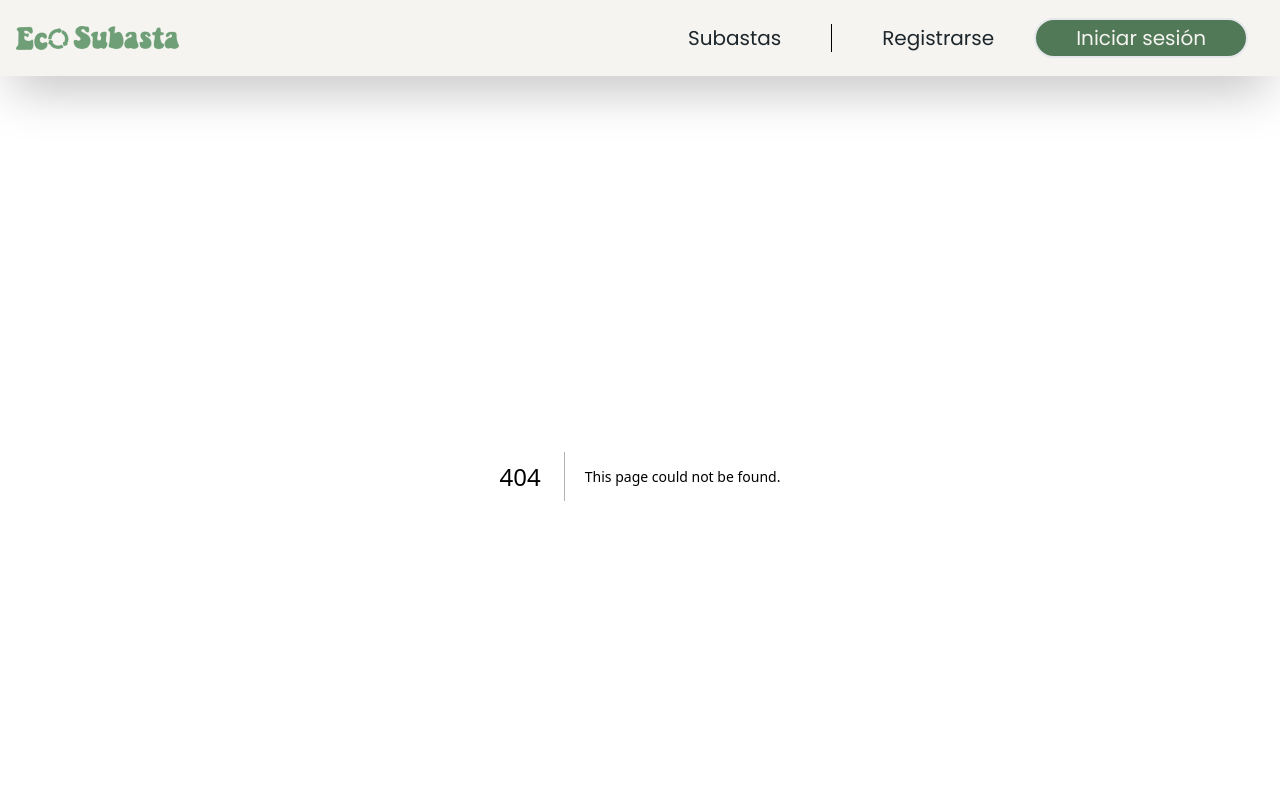
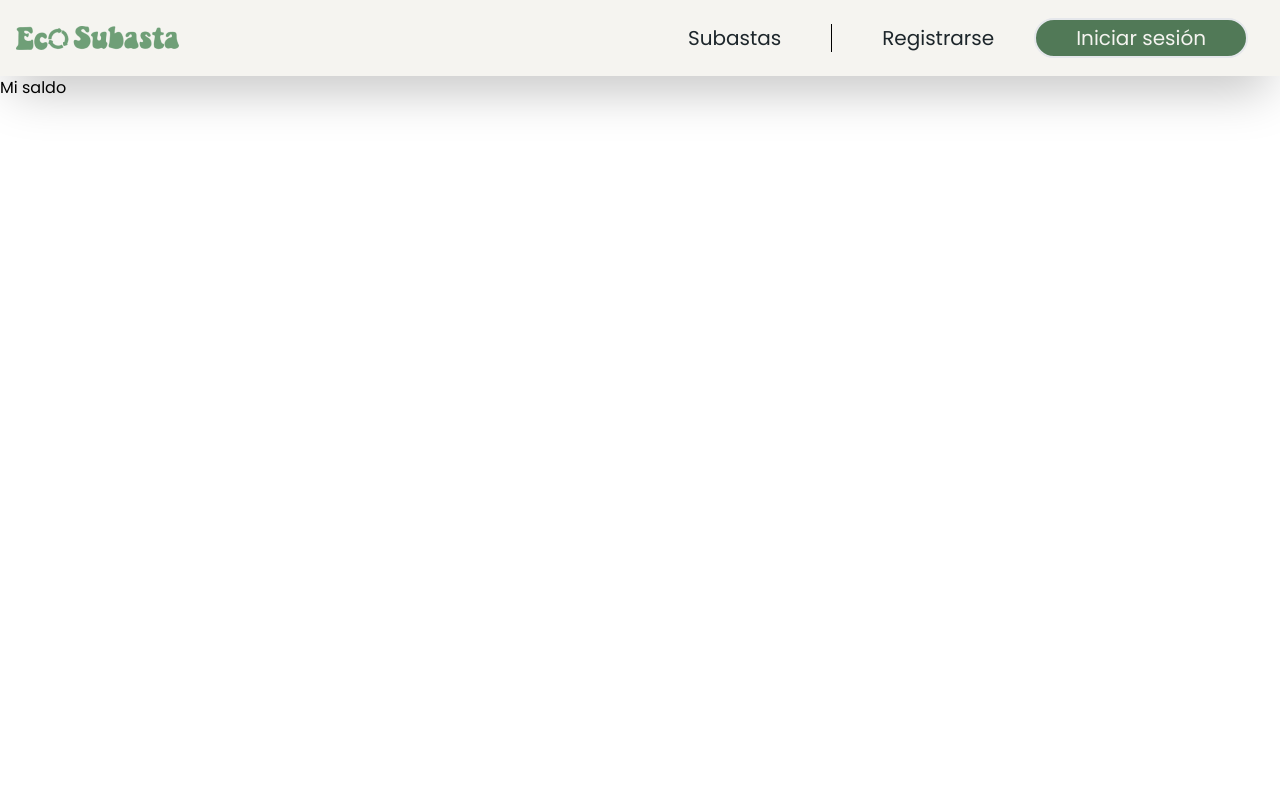
Before and after one commit to No-Country/s11-02-m-node-react, a Next.js app in the folder front/: page /SaldoPage in a window 1280 px wide. Before the commit this address had no page. Shown: the top 800 px of the page. Built offline with nearby package versions, Linux system fonts and the light colour scheme.

Commit message:
nueva ruta miSaldo creada

```diff
--- /dev/null
+++ b/front/app/SaldoPage/page.jsx
@@ -0,0 +1,12 @@
+import React from 'react';
+import MiSaldo from '../components/Saldo';
+
+const Saldo = () => {
+     return (
+          <div>
+               <MiSaldo />
+          </div>
+     );
+};
+
+export default Saldo;
--- a/front/app/components/Navbar/HamburgerMenu.jsx
+++ b/front/app/components/Navbar/HamburgerMenu.jsx
@@ -35,6 +35,13 @@ const HamburgerMenu = ({ isUserAuthenticated, handleLogOut }) => {
                                    <>
                                         <li className="mb-2">
                                              <Link
+                                                  href="/SaldoPage"
+                                                  onClick={toggleMenu}>
+                                                  Mi saldo
+                                             </Link>
+                                        </li>
+                                        <li className="mb-2">
+                                             <Link
                                                   href="/"
                                                   onClick={handleLogOut}>
                                                   Cerrar sesión
--- a/front/app/components/Navbar/Index.jsx
+++ b/front/app/components/Navbar/Index.jsx
@@ -64,6 +64,17 @@ const Navbar = () => {
                               <div className="flex flex-row items-center">
                                    <Link
                                         className="hidden md:inline text-Gunmetal/2  px-10 py-2 text-md  hover:bg-green "
+                                        href={'/SaldoPage'}>
+                                        Tu saldo{'  '}
+                                        <span className="text-Fern/green ">
+                                             $0,00
+                                        </span>
+                                   </Link>
+                                   <span className="hidden md:inline mx-4 ">
+                                        |
+                                   </span>
+                                   <Link
+                                        className="hidden md:inline text-Gunmetal/2  px-10 py-2 text-md  hover:bg-green "
                                         href={'/HomePage'}>
                                         Subastas
                                    </Link>
--- /dev/null
+++ b/front/app/components/Saldo/Index.jsx
@@ -0,0 +1,7 @@
+import React from 'react';
+
+const MiSaldo = () => {
+     return <div>Mi saldo</div>;
+};
+
+export default MiSaldo;
```
